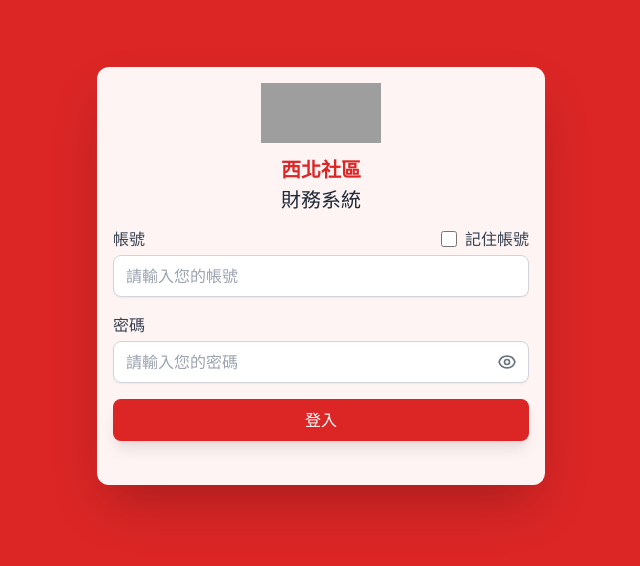
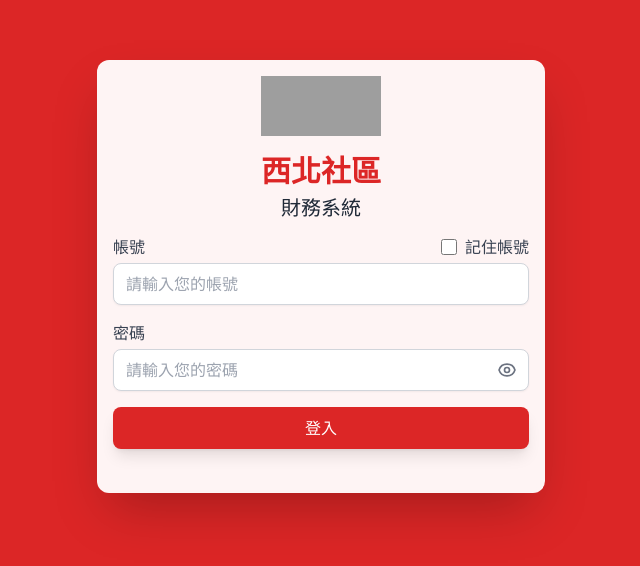
Before and after one commit to nwtaiwan/nwfnlogin, a plain HTML site: page index.html in a window 1280 px wide. Shown: the part 124-690 px from the top of the page, without its empty margins (319-959 px from the left). Drawn offline with nearby package versions, Linux system fonts and the light colour scheme; grey boxes are pictures that could not be loaded.

Commit message:
Update index.html

```diff
--- a/index.html
+++ b/index.html
@@ -45,7 +45,7 @@
         <img src="https://static.wixstatic.com/media/6148f9_56377cef73c1498f95a2c3057b89f2ed~mv2.png" alt="社區Logo" class="w-[120px] h-[60px] mx-auto mb-2">
 
         <div class="text-center">
-             <span id="communityNameDisplay" class="block text-[20px] font-bold text-red-600">西北社區</span>
+             <span id="communityNameDisplay" class="block text-[30px] font-bold text-red-600">西北社區</span>
              <span class="block text-[20px] text-gray-800">財務系統</span>
         </div>
 
```
